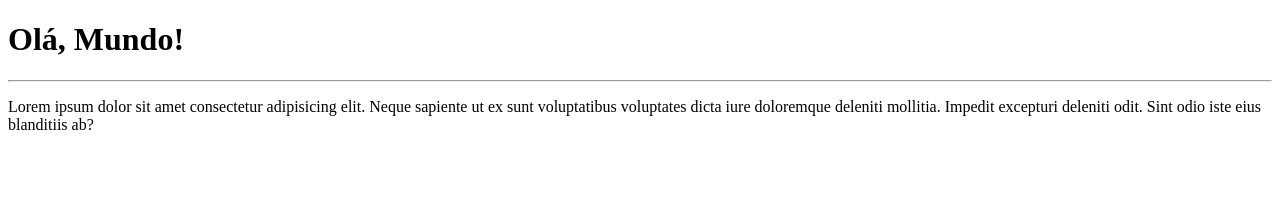
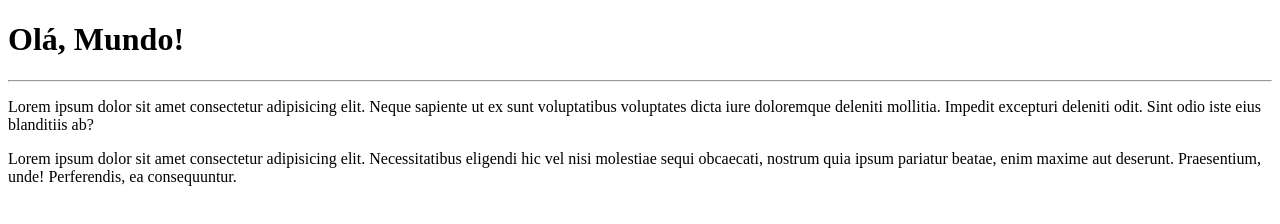
Before and after one commit to Khaledy30/Ola-Mundo, a plain HTML site: page site-exemplo/index.html in a window 1280 px wide. Drawn offline with Linux system fonts and the light colour scheme.

Commit message:
adicionei um parágrafo

```diff
--- a/site-exemplo/index.html
+++ b/site-exemplo/index.html
@@ -10,5 +10,6 @@
 	<h1>Olá, Mundo!</h1>
 	<hr>
 	<p>Lorem ipsum dolor sit amet consectetur adipisicing elit. Neque sapiente ut ex sunt voluptatibus voluptates dicta iure doloremque deleniti mollitia. Impedit excepturi deleniti odit. Sint odio iste eius blanditiis ab?</p>
+	<p>Lorem ipsum dolor sit amet consectetur adipisicing elit. Necessitatibus eligendi hic vel nisi molestiae sequi obcaecati, nostrum quia ipsum pariatur beatae, enim maxime aut deserunt. Praesentium, unde! Perferendis, ea consequuntur.</p>
 </body>
 </html>
```
